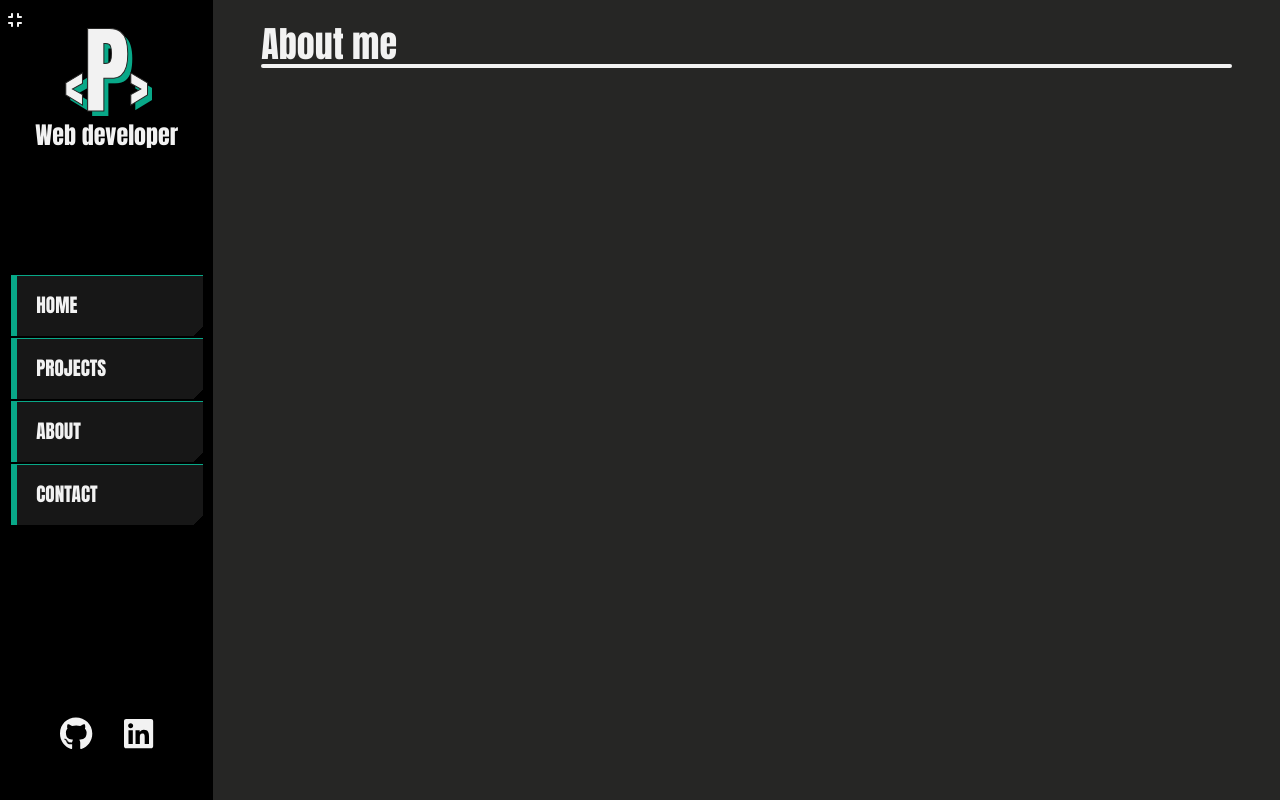
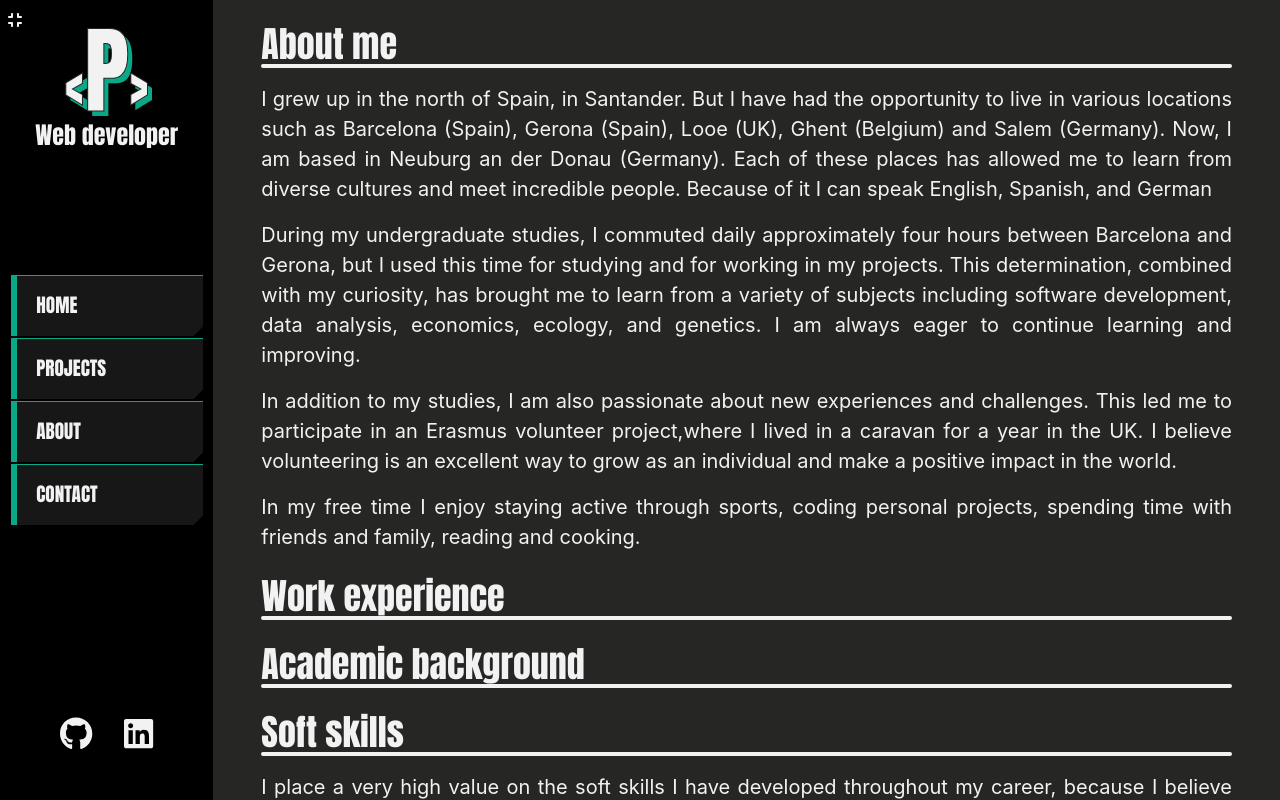
Before and after one commit to pabloff95/portfolio, a React (Vite) app: page /about in a window 1280 px wide. Built offline with nearby package versions, Linux system fonts and the light colour scheme.

Commit message:
Add basic content to about page

```diff
--- a/src/components/basic-components/Fa-icon.tsx
+++ b/src/components/basic-components/Fa-icon.tsx
@@ -5,7 +5,15 @@ import {
   faGithub,
   faLinkedin,
 } from "@fortawesome/free-brands-svg-icons";
-import { faExpand, faCompress } from "@fortawesome/free-solid-svg-icons";
+import {
+  faExpand,
+  faCompress,
+  faPeopleGroup,
+  faGears,
+  faClock,
+  faLightbulb,
+  faRotate,
+} from "@fortawesome/free-solid-svg-icons";
 import { library, IconProp } from "@fortawesome/fontawesome-svg-core";
 
 interface FaIconProps {
@@ -15,7 +23,17 @@ interface FaIconProps {
   changeOnHover?: boolean;
 }
 
-const iconList: IconDefinition[] = [faGithub, faLinkedin, faExpand, faCompress];
+const iconList: IconDefinition[] = [
+  faGithub,
+  faLinkedin,
+  faExpand,
+  faCompress,
+  faPeopleGroup,
+  faGears,
+  faClock,
+  faLightbulb,
+  faRotate,
+];
 
 library.add(...iconList);
 
--- /dev/null
+++ b/src/components/pages/about/soft-skill.tsx
@@ -0,0 +1,18 @@
+import React from "react";
+import FaIcon from "../../basic-components/Fa-icon";
+
+interface SoftSkillProps {
+  title: string;
+  icon: string;
+}
+
+const SoftSkill: React.FC<SoftSkillProps> = ({ title, icon }) => {
+  return (
+    <div className="flex flex-col gap-2 h-full">
+      <FaIcon icon={icon} className="grow" changeOnHover={false} />
+      <span className="font-impact">{title}</span>
+    </div>
+  );
+};
+
+export default SoftSkill;
--- a/src/index.css
+++ b/src/index.css
@@ -1,5 +1,6 @@
 @import url("./styles/components/layout/menu-button.css");
 @import url("./styles/components/basic-components/logo.css");
+@import url("./styles/_utils.css");
 /* @import url("http://fonts.cdnfonts.com/css/chalk"); Chalk font" */
 @import url("https://fonts.googleapis.com/css2?family=Raleway:wght@900&display=swap"); /*Impact font*/
 
--- a/src/pages/About.tsx
+++ b/src/pages/About.tsx
@@ -1,9 +1,55 @@
 import Section from "../components/basic-components/Section";
+import SoftSkill from "../components/pages/about/soft-skill";
 
 export default function About() {
   return (
     <>
-      <Section title="About me"></Section>
+      <Section title="About me">
+        <p className="paragraph">
+          I grew up in the north of Spain, in Santander. But I have had the
+          opportunity to live in various locations such as Barcelona (Spain),
+          Gerona (Spain), Looe (UK), Ghent (Belgium) and Salem (Germany). Now, I
+          am based in Neuburg an der Donau (Germany). Each of these places has
+          allowed me to learn from diverse cultures and meet incredible people.
+          Because of it I can speak English, Spanish, and German
+        </p>
+        <p className="paragraph">
+          During my undergraduate studies, I commuted daily approximately four
+          hours between Barcelona and Gerona, but I used this time for studying
+          and for working in my projects. This determination, combined with my
+          curiosity, has brought me to learn from a variety of subjects
+          including software development, data analysis, economics, ecology, and
+          genetics. I am always eager to continue learning and improving.
+        </p>
+        <p className="paragraph">
+          In addition to my studies, I am also passionate about new experiences
+          and challenges. This led me to participate in an Erasmus volunteer
+          project,where I lived in a caravan for a year in the UK. I believe
+          volunteering is an excellent way to grow as an individual and make a
+          positive impact in the world.
+        </p>
+        <p className="paragraph">
+          In my free time I enjoy staying active through sports, coding personal
+          projects, spending time with friends and family, reading and cooking.
+        </p>
+      </Section>
+      <Section title="Work experience"></Section>
+      <Section title="Academic background"></Section>
+      <Section title="Soft skills">
+        <p className="paragraph">
+          I place a very high value on the soft skills I have developed
+          throughout my career, because I believe that they contribute to a
+          positive work environment and can enhance the productivity of a team.
+          From all of them, I highlight the following:
+        </p>
+        <div className="my-5 w-full flex justify-evenly items-center h-[10vh]">
+          <SoftSkill title="Team Work" icon="fa-people-group" />
+          <SoftSkill title="Critical Thinking" icon="fa-gears" />
+          <SoftSkill title="Time Management" icon="fa-clock" />
+          <SoftSkill title="Adaptability" icon="fa-rotate" />
+          <SoftSkill title="Problem Solving" icon="fa-lightbulb" />
+        </div>
+      </Section>
     </>
   );
 }
--- /dev/null
+++ b/src/styles/_utils.css
@@ -0,0 +1,5 @@
+.paragraph {
+  text-align: justify;
+  font-size: 1.25rem;
+  margin: 1rem 0;
+}
```
